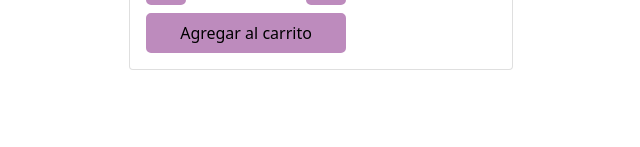
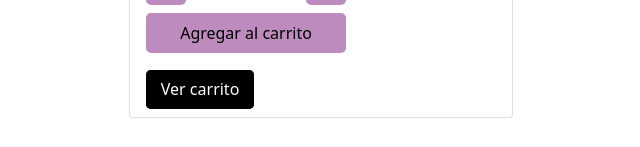
Before and after one commit to NatiCastro/mitienda-coder-react, a React (Create React App) app: page /item/1 in a window 1280 px wide. Shown: the part 846-993 px from the top of the page, without its empty margins (319-959 px from the left). Before the commit the page ends 948 px from the top, so only its background shows below. Built offline with nearby package versions, Linux system fonts and the light colour scheme.

Commit message:
Desafío eventos

```diff
--- a/src/App.js
+++ b/src/App.js
@@ -4,6 +4,7 @@ import { BrowserRouter, Routes, Route } from "react-router-dom";
 import ItemDetailContainer from './Componentes/ItemDetailContainer';
 import ItemListContainer from './Componentes/ItemListContainer';
 import BarraNavegacion from './Componentes/NavBar';
+import Cart from './Componentes/Cart';
 
 
 
@@ -24,6 +25,8 @@ function App() {
 
         <Route exact path="/" element={<ItemListContainer />} />
 
+        <Route exact path="/cart" element={<Cart />} />
+
         <Route exact path="/category/:id" element={<ItemListContainer />} />
 
         <Route exact path="/item/:idItem" element={<ItemDetailContainer />} />
--- /dev/null
+++ b/src/Componentes/Cart.jsx
@@ -0,0 +1,10 @@
+import React from "react";
+
+export default function Cart() {
+
+    return (
+        <>
+        <h2>Mi carrito de compras</h2>
+        </>
+    )
+}
--- a/src/Componentes/Item.jsx
+++ b/src/Componentes/Item.jsx
@@ -1,7 +1,6 @@
 import React from "react";
 import { Container } from "react-bootstrap";
 import Card from "react-bootstrap/Card";
-import ItemCount from "./ItemCount";
 import { Link } from "react-router-dom";
 
 export default function Item ({id, nombre, precio, imagen, idItem}) {
@@ -16,7 +15,6 @@ export default function Item ({id, nombre, precio, imagen, idItem}) {
            $ {precio}
             </Card.Text>
             <Link to={`/item/${idItem}`}>Más info</Link>
-            <ItemCount stock={5} />
         </Card.Body>
         </Container>
         </Card>
--- a/src/Componentes/ItemCount.jsx
+++ b/src/Componentes/ItemCount.jsx
@@ -1,39 +1,37 @@
 import React from "react";
 import { useState } from "react";
-import '../Estilos/Items.css';
+// import '../Estilos/Items.css';
+// import { Link } from "react-router-dom";
 
 
-export default function ItemCount ({stock}) {
+export default function ItemCount ({stock, OnAdd}) {
      //Indico la cantidad inicial
-     const [cantidadInicial, setCantidadInicial] = useState(1);
+     const [count, setCount] = useState(1);
+    //  const [agregarProducto, setAgregarProducto] = useState([]);
 
      //Función para sumar cantidad según el stock
      const Suma = () => {
-         if (cantidadInicial < stock) {
-         setCantidadInicial(cantidadInicial + 1);
+         if (count < stock) {
+         setCount(count + 1);
          }
      }
 
      //Función de resta hasta la cantidad inicial
      const Resta = () => {
-         if (cantidadInicial > 1) {
-         setCantidadInicial(cantidadInicial - 1);
+         if (count > 1) {
+         setCount(count - 1);
          }
      }
 
-     //Función con mensaje para agregar al carrito
-     const OnAdd = () => {
-         alert(`Agregaste  ${cantidadInicial} unidades`)
-     }
     return (
         <>
        <div>
             <div className="contenedor-botones">
                 <button className="botones-itemcount" onClick={Resta}>-</button>
-                <p className="cantidad-itemcount">{cantidadInicial}</p>
+                <p className="cantidad-itemcount">{count}</p>
                 <button className="botones-itemcount" onClick={Suma}>+</button>
             </div>
-            <button className="agregar-carrito" onClick={OnAdd}>Agregar al carrito</button>
+            <button className="agregar-carrito" onClick={()=> OnAdd(count)}>Agregar al carrito</button>
         </div>
 
         </>
--- a/src/Componentes/ItemDetail.jsx
+++ b/src/Componentes/ItemDetail.jsx
@@ -1,10 +1,19 @@
-import React from "react";
+import React, { useState } from "react";
 import Card from "react-bootstrap/Card";
 import ItemCount from "./ItemCount";
+import '../Estilos/Items.css';
+import { Link } from "react-router-dom";
 
 export default function ItemDetail ({producto}) {
 
-    console.log(producto)
+    const [cantidad, setCantidad] = useState(0);
+
+    function handleOnAdd (c) {
+        setCantidad(c);
+    }
+    console.log(cantidad);
+
+
     return (
 
                 <Card key={producto.id} style={{ width: '24rem' }}>
@@ -17,7 +26,9 @@ export default function ItemDetail ({producto}) {
                         <br/>
                         Peso Neto: {producto.peso}
                     </Card.Text>
-                    <ItemCount stock={producto.stock} />
+                    <ItemCount stock={producto.stock} OnAdd={handleOnAdd} />
+                    <br/>
+                    <Link to={"/cart"} className="ver-carrito">Ver carrito</Link>
                 </Card.Body>
                 </Card>
 
--- a/src/Estilos/Items.css
+++ b/src/Estilos/Items.css
@@ -32,6 +32,21 @@
 .agregar-carrito:hover {
   background-color: rgb(245, 233, 244);
 }
+.ver-carrito {
+  padding: 0.4rem 0.8rem;
+  text-decoration: none;
+  text-align: center;
+  color: white;
+  width: 200px;
+  height: 40px;
+  background-color: black;
+  border: 2px solid black;
+  border-radius: 5px;
+}
+.ver-carrito:hover {
+  background-color: rgb(189, 139, 189);
+  color: black;
+}
 .cards-productos {
   margin: 2rem;
   display: flex;
```
